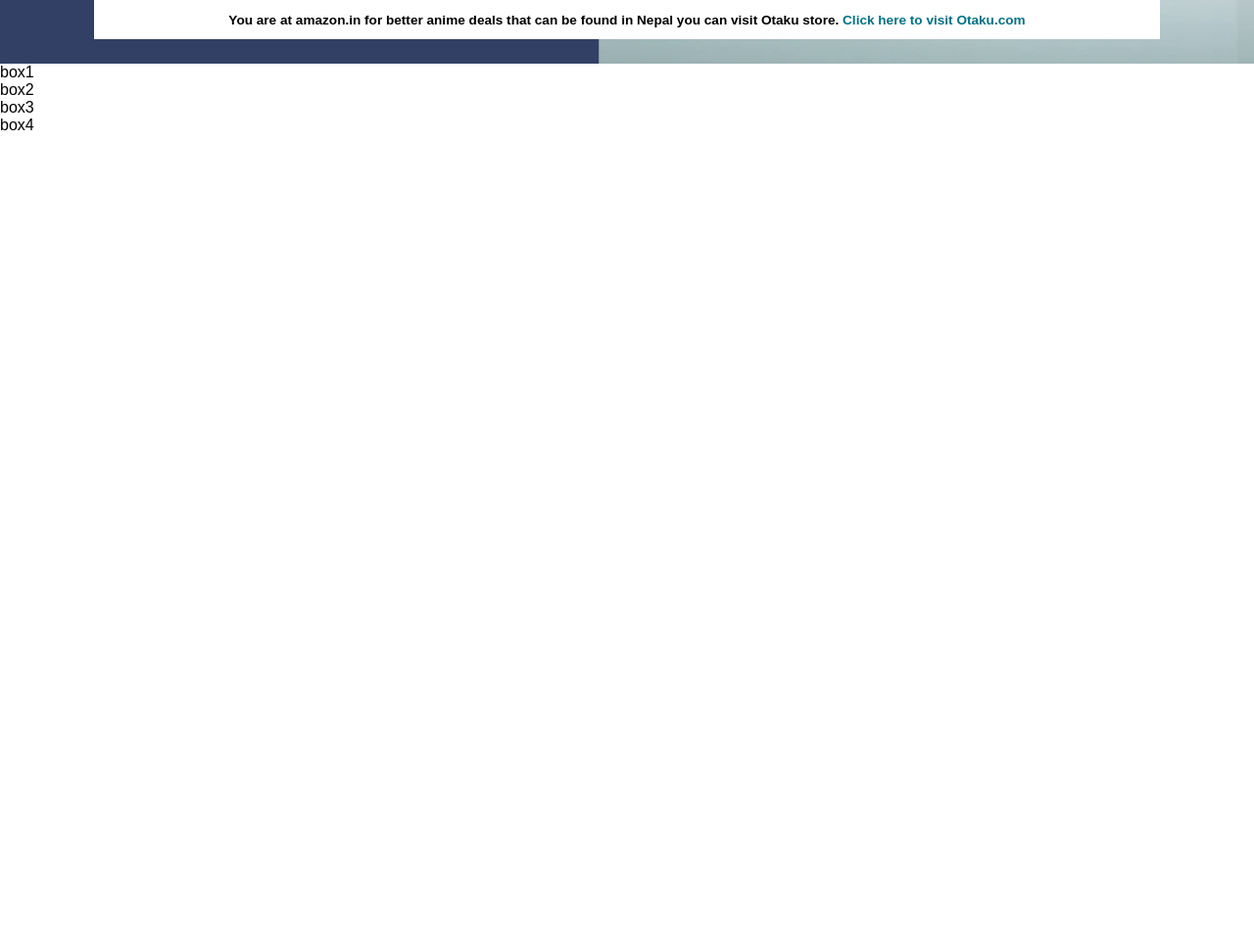
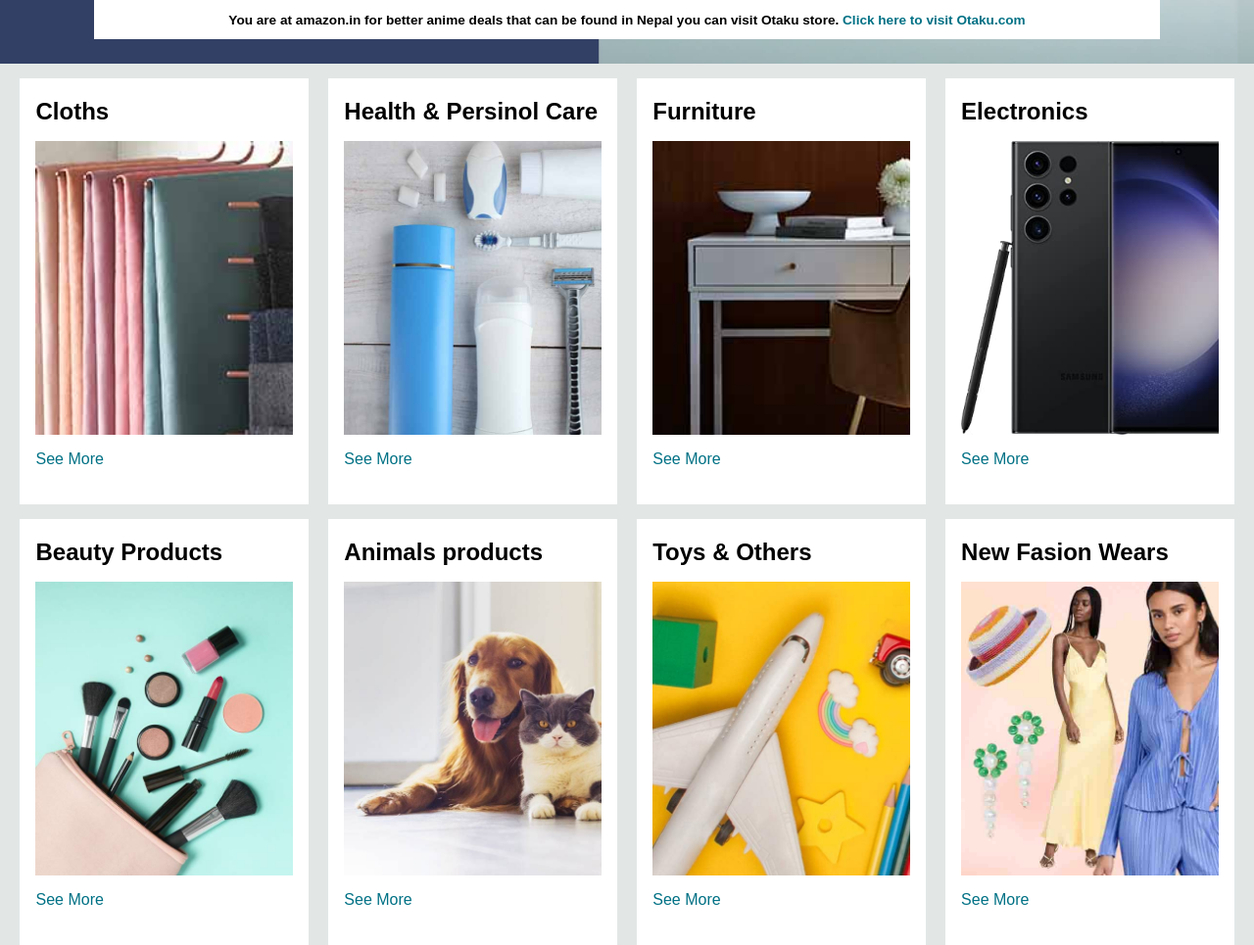
Before and after one commit to bhaire7/cloneWebpage, a plain HTML site: page index.html in a window 1280 px wide. Shown: the part 435-1400 px from the top of the page at 98% size. Before the commit the page ends 800 px from the top, so only its background shows below. Drawn offline with Linux system fonts and the light colour scheme.

Commit message:
box & hero section all done

```diff
--- a/index.html
+++ b/index.html
@@ -77,10 +77,62 @@
     </div>
                                     <!--Shop Section-->
     <div class="shop-section">
-        <div class="box1">box1</div>
-        <div class="box2">box2</div>
-        <div class="box3">box3</div>
-        <div class="box4">box4</div>
+        <div class="box">
+            <div class="box-content">
+                <h2>Cloths</h2>
+                <div class="box-img" style="background-image: url('photo/box1_image.jpg');"></div>
+                <p>See More</p>
+            </div>
+        </div>
+        <div class="box">
+            <div class="box-content">
+                <h2>Health & Persinol Care</h2>
+                <div class="box-img" style="background-image: url('photo/box2_image.jpg');"></div>
+                <p>See More</p>
+            </div>
+        </div>
+        <div class="box">
+            <div class="box-content">
+                <h2>Furniture</h2>
+                <div class="box-img" style="background-image: url('photo/box3_image.jpg');"></div>
+                <p>See More</p>
+            </div>
+        </div>
+        <div class="box">
+            <div class="box-content">
+                <h2>Electronics</h2>
+                <div class="box-img" style="background-image: url('photo/box4_image.jpg');"></div>
+                <p>See More</p>
+            </div>
+        </div>
+        <div class="box">
+            <div class="box-content">
+                <h2>Beauty Products</h2>
+                <div class="box-img" style="background-image: url('photo/box5_image.jpg');"></div>
+                <p>See More</p>
+            </div>
+        </div>
+        <div class="box">
+            <div class="box-content">
+                <h2>Animals products</h2>
+                <div class="box-img" style="background-image: url('photo/box6_image.jpg');"></div>
+                <p>See More</p>
+            </div>
+        </div>
+        <div class="box">
+            <div class="box-content">
+                <h2>Toys & Others</h2>
+                <div class="box-img" style="background-image: url('photo/box7_image.jpg');"></div>
+                <p>See More</p>
+            </div>
+        </div>
+        <div class="box">
+            <div class="box-content">
+                <h2>New Fasion Wears</h2>
+                <div class="box-img" style="background-image: url('photo/box8_image.jpg');"></div>
+                <p>See More</p>
+            </div>
+        </div>
     </div>
 </body>
 </html>
--- a/style.css
+++ b/style.css
@@ -173,3 +173,32 @@ span{
 .hero-msg a{
     color: #007185;
 }
+
+/*Shop section*/
+.shop-section{
+    display: flex;
+    flex-wrap: wrap;
+    justify-content: space-evenly;
+    background-color: #e2e7e6;
+}
+.box{
+    /*border: 2px solid black;*/
+    height: 400px;
+    width: 23%;
+    padding: 20px 0px 15px;
+    margin-top: 15px;
+    background-color: white;
+}
+.box-img{
+    height: 300px;
+    background-size: cover;
+    margin-top: 1rem;
+    margin-bottom: 1rem;
+}
+.box-content{
+    margin-left: 1rem;
+    margin-right: 1rem;
+}
+.box-content p{
+    color: #007185;
+}
```
